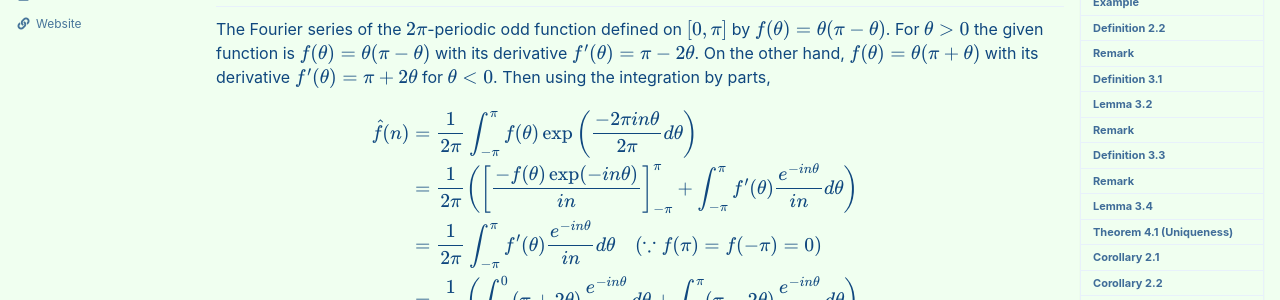
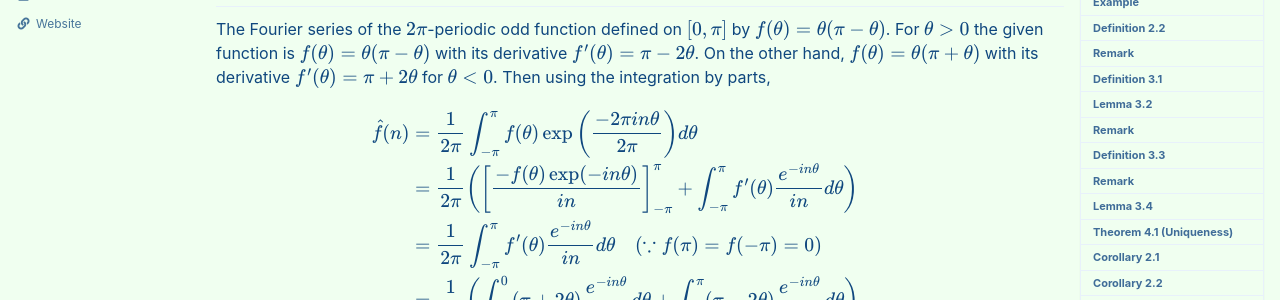
Before and after one commit to seanie12/blog, a Jekyll site: the page built from _posts/2023-02-01-Fourier-series.md, in a window 1280 px wide and 900 px high, scrolled down 878 px. Shown: the part 150-450 px from the top of the window. Built offline with Jekyll 4.4.1, drawn with Linux system fonts in a browser that asks for light colours; cached includes are drawn as plain includes; formulas are drawn with MathJax 3; some of the changed text lies outside the part shown.

```diff
--- a/_posts/2023-02-01-Fourier-series.md
+++ b/_posts/2023-02-01-Fourier-series.md
@@ -61,7 +61,7 @@ The Fourier series of the $2\pi$-periodic odd function defined on $[0,\pi]$ by $
 
 $$
 \begin{align*}
-\hat{f}(n) &= \frac{1}{2\pi} \int_{-\pi}^\pi f(\theta) \exp\left( \frac{-2\pi in\theta}{2\pi} d\theta \right) \\
+\hat{f}(n) &= \frac{1}{2\pi} \int_{-\pi}^\pi f(\theta) \exp\left( \frac{-2\pi in\theta}{2\pi} \right) d\theta \\
 &=\frac{1}{2\pi}\left(\left[\frac{-f(\theta)\exp(-in\theta)}{in} \right]_{-\pi}^\pi  + \int_{-\pi}^\pi f^\prime(\theta) \frac{e^{-in\theta}}{in} d\theta \right) \\
 &=\frac{1}{2\pi}\int_{-\pi}^\pi f^\prime(\theta) \frac{e^{-in\theta}}{in} d\theta \quad (\because f(\pi)=f(-\pi)=0) \\
 &=\frac{1}{2\pi}\left(\int_{-\pi}^0 (\pi+2\theta)\frac{e^{-in\theta}}{in}d\theta + \int_{0}^\pi (\pi-2\theta)\frac{e^{-in\theta}}{in}d\theta \right) \\
```
